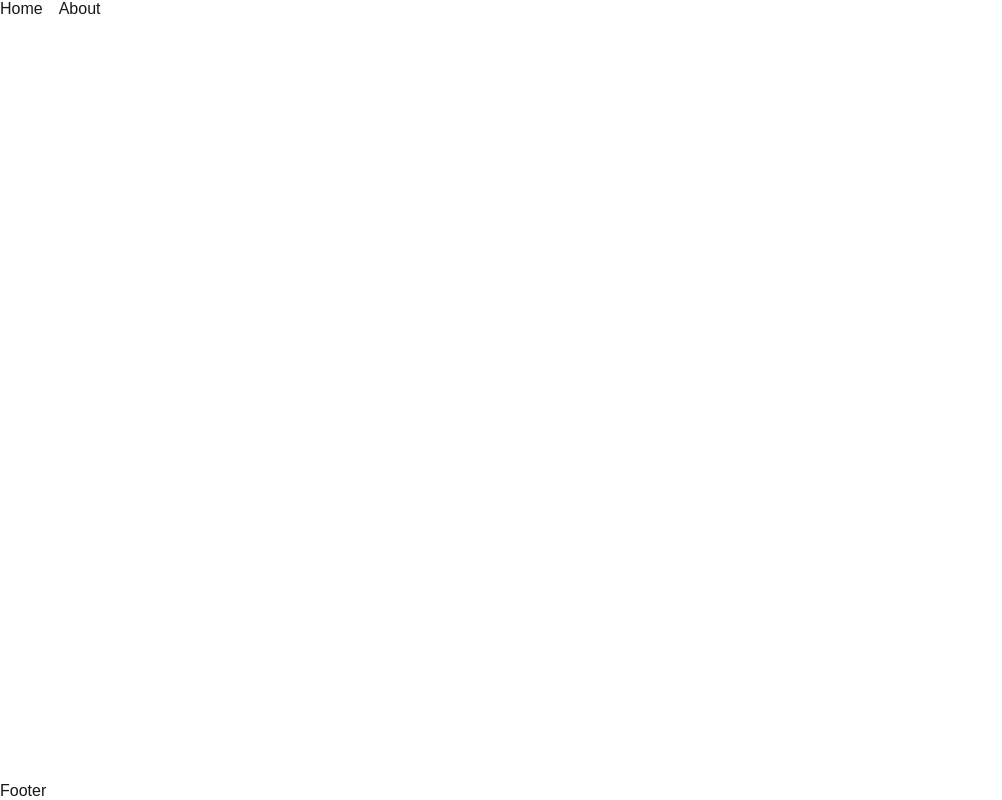
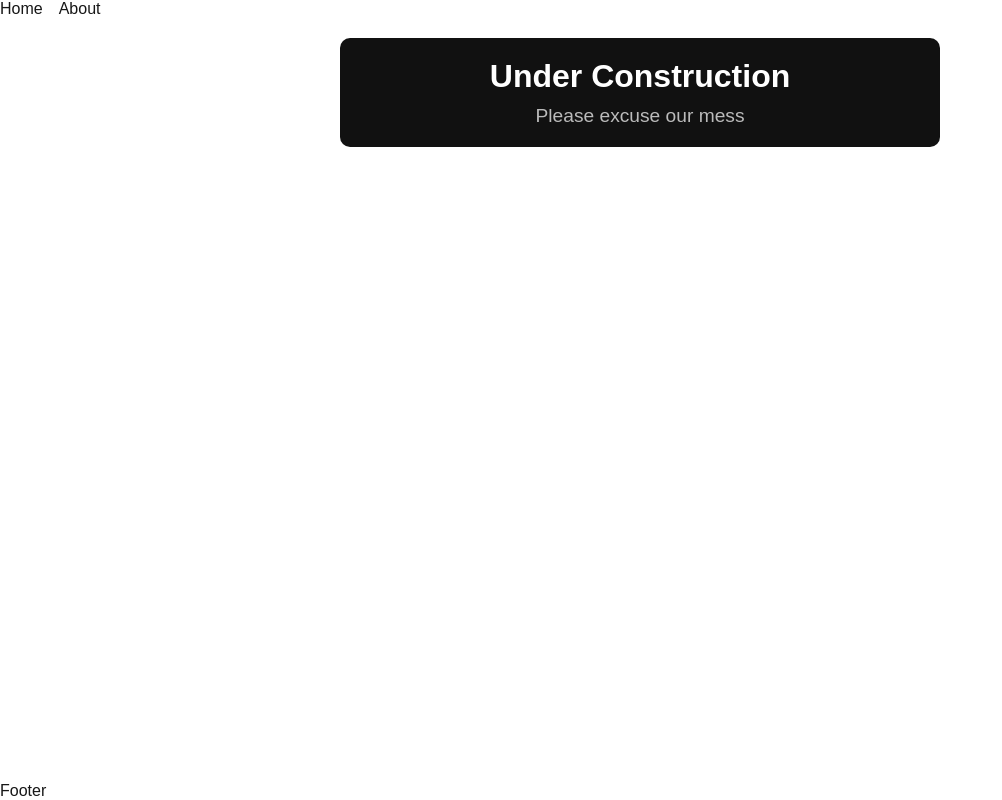
Before and after one commit to Jwilliams137/Atkinson-Art, a Next.js app: page / in a window 1280 px wide. Shown: the whole page, without its empty margins (0-1002 px from the left). Built offline with nearby package versions, Linux system fonts and the light colour scheme; no server answers.

Commit message:
Construction message

```diff
--- /dev/null
+++ b/components/UnderConstruction/UnderConstruction.js
@@ -0,0 +1,10 @@
+import styles from "./UnderConstruction.module.css";
+
+export default function UnderConstruction() {
+  return (
+    <div className={styles.container}>
+      <h1 className={styles.title}>Under Construction</h1>
+      <p className={styles.text}>Please excuse our mess</p>
+    </div>
+  );
+}
--- /dev/null
+++ b/components/UnderConstruction/UnderConstruction.module.css
@@ -0,0 +1,32 @@
+.container {
+    text-align: center;
+    background-color: #111;
+    color: white;
+    padding: 20px;
+    border-radius: 10px;
+    box-shadow: 0px 4px 10px rgba(255, 255, 255, 0.2);
+    margin: 20px auto;
+    max-width: 600px;
+    transition: opacity 0.5s ease-in-out;
+  }
+
+  .title {
+    font-size: 2rem;
+    font-weight: bold;
+    margin-bottom: 10px;
+  }
+
+  .text {
+    font-size: 1.2rem;
+    color: #bbb;
+  }
+
+  /* Responsive adjustments */
+  @media (max-width: 768px) {
+    .title {
+      font-size: 1.8rem;
+    }
+    .text {
+      font-size: 1rem;
+    }
+  }
--- a/src/app/about/page.js
+++ b/src/app/about/page.js
@@ -2,7 +2,7 @@ import React from 'react'
 
 function page() {
   return (
-    <div>page</div>
+    <div>about</div>
   )
 }
 
--- a/src/app/admin/page.js
+++ b/src/app/admin/page.js
@@ -1,9 +1,11 @@
 import React from 'react'
+import AdminLogin from '../../../components/AdminLogin/AdminLogin';
 
 function AdminPage() {
   return (
     <div>
         <h2>Admin Page</h2>
+        <AdminLogin/>
     </div>
   )
 }
--- a/src/app/layout.tsx
+++ b/src/app/layout.tsx
@@ -1,4 +1,3 @@
-// RootLayout.tsx
 import { Metadata } from "next";
 import "./globals.css";
 import styles from './layout.module.css';
@@ -25,5 +24,6 @@ export default function RootLayout({ children }: { children: React.ReactNode })
         </footer>
       </body>
     </html>
+
   );
 }
--- a/src/app/page.tsx
+++ b/src/app/page.tsx
@@ -1,9 +1,10 @@
-import styles from "./page.module.css";
+import styles from "./page.module.css"
+import UnderConstruction from "../../components/UnderConstruction/UnderConstruction"
 
 export default function Home() {
   return (
     <div className={styles.main}>
-
+      <UnderConstruction/>
     </div>
   );
 }
```
